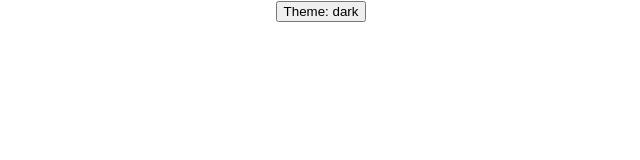
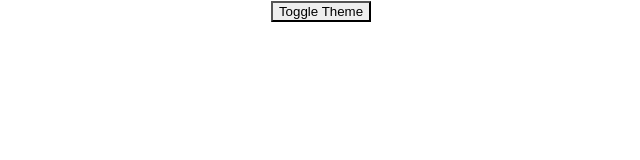
Before and after one commit to PushpendraKatoria/reacthooksexamplecode, a React (Create React App) app: page / in a window 1280 px wide. Shown: the top 160 px of the page, without its empty margins (319-959 px from the left). Built offline with nearby package versions, Linux system fonts and the light colour scheme.

Commit message:
Dynamic context API example

```diff
--- a/src/App.js
+++ b/src/App.js
@@ -1,12 +1,12 @@
 
 import './App.css';
-import ContextParent from './BasicContextExamples/ContextParent';
+import { ParentComp } from './DynamicContext/ParentComp';
 
 
 function App() {
   return (
     <div >
-        <ContextParent/>
+        <ParentComp />
     </div>
   );
 }
--- /dev/null
+++ b/src/DynamicContext/ParentComp.js
@@ -0,0 +1,38 @@
+import React from 'react';
+import {ThemeContext, themes} from './theme-context'
+import ThemeTogglerButton from './ThemeTogglerButton';
+
+
+export class ParentComp  extends React.Component {
+    constructor(props) {
+        super(props)
+        this.toggleTheme = () => {
+            this.setState(state=> ({
+                theme:
+                state.theme === themes.dark ? themes.light:themes.dark
+            }))
+        };
+
+        this.state= {
+            theme:themes.light,
+            toggleTheme:this.toggleTheme,
+
+        }
+    }
+
+    render () {
+        return (
+            <ThemeContext.Provider value={this.state}>
+                <Content/>
+            </ThemeContext.Provider>
+        )
+    }
+}
+
+function Content() {
+    return (
+        <div>
+            <ThemeTogglerButton/>
+        </div>
+    )
+}
--- /dev/null
+++ b/src/DynamicContext/ThemeTogglerButton.js
@@ -0,0 +1,20 @@
+import {ThemeContext} from "./theme-context";
+
+function ThemeTogglerButton () {
+    return (
+        <ThemeContext.Consumer>
+            {
+                ({theme, toggleTheme}) => (
+                    <button
+                    onClick={toggleTheme}
+                    style={{backgroundColor:theme.background}}
+                    >
+                        Toggle Theme
+                    </button>
+                )
+            }
+        </ThemeContext.Consumer>
+    )
+}
+
+export default ThemeTogglerButton;
--- /dev/null
+++ b/src/DynamicContext/theme-context.js
@@ -0,0 +1,19 @@
+import React from "react";
+
+// Make sure the shape of the default value passed to
+// createContext matches the shape that the consumers expect!
+export const themes = {
+  light: {
+    foreground: '#000000',
+    background: '#eeeeee',
+  },
+  dark: {
+    foreground: '#ffffff',
+    background: '#ef2b34',
+  },
+};
+
+export const ThemeContext = React.createContext({
+  theme: themes.dark,
+  toggleTheme: () => {},
+});
```
